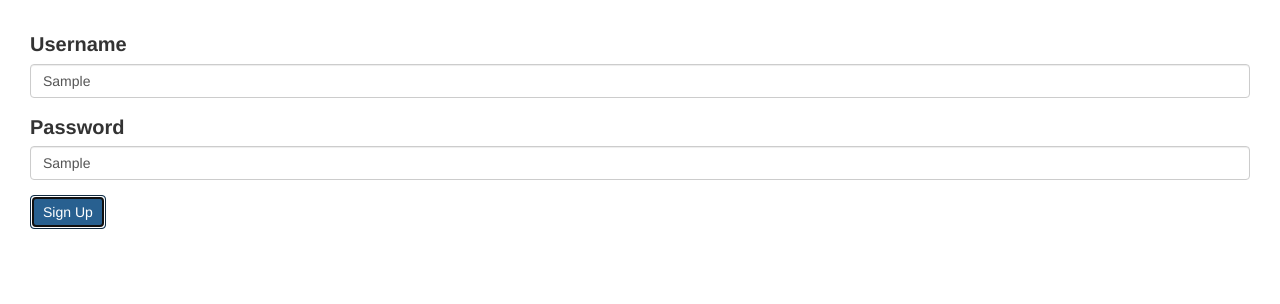
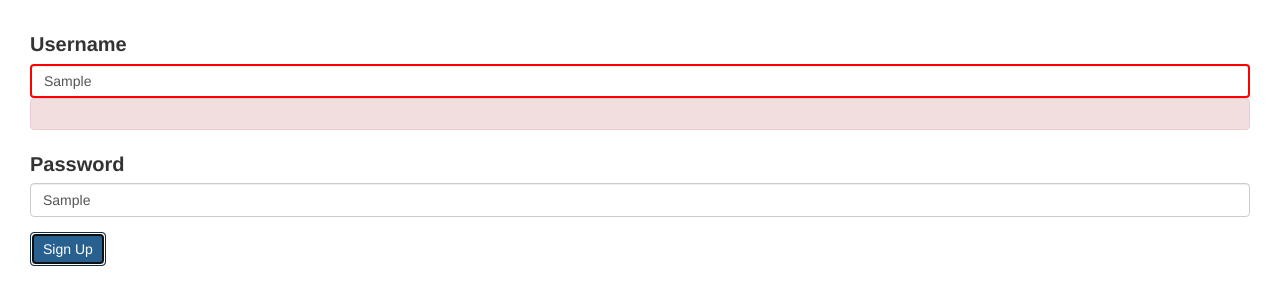
Before and after one commit to corsantic/AngularTraining, an Angular app: page / in a window 1280 px wide. Both pictures are taken after typing "Sample", "Sample" into the empty fields and a click on the button "Sign Up". Shown: the top 304 px of the page. Built offline with nearby package versions, Linux system fonts and the light colour scheme.

Commit message:
async validate but not working right now

```diff
--- a/src/app/signup-form/signup-form.component.html
+++ b/src/app/signup-form/signup-form.component.html
@@ -6,13 +6,16 @@
             id="username"
             type="text"
             class="form-control">
-            <div *ngIf="username.touched && username.invalid"
-             class="alert alert-danger">
+            <div *ngIf="username.invalid && username.touched"
+            class="alert alert-danger">
                <div *ngIf="username.errors.required">
                     Username is required
                 </div>
                <div *ngIf="username.errors.cannotContainSpace">
                     Username cannot contain space.
+                </div>
+               <div *ngIf="username.errors.shouldBeUnique">
+                    Username should be unique.
                 </div>
              <div *ngIf="username.errors.minlength">
                  Username should be min {{username.errors.minlength.requiredLength}} chararacters
--- a/src/app/signup-form/signup-form.component.ts
+++ b/src/app/signup-form/signup-form.component.ts
@@ -11,7 +11,8 @@ export class SignupFormComponent {
     username:new FormControl('',[
       Validators.required,
       Validators.minLength(3),
-      UsernameValidators.cannotContainSpace
+      UsernameValidators.cannotContainSpace,
+      UsernameValidators.shouldBeUnique
 
     ]),
     password:new FormControl('',Validators.required)
--- a/src/app/signup-form/username.validators.ts
+++ b/src/app/signup-form/username.validators.ts
@@ -8,10 +8,25 @@ export class UsernameValidators {
     static cannotContainSpace(control: AbstractControl): ValidationErrors | null {
 
         if ((control.value as string).indexOf(' ') >= 0) {
-            return { cannotContainSpace:true };
+            return { cannotContainSpace: true };
         }
         return null;
 
     }
+    static shouldBeUnique(control: AbstractControl): Promise<ValidationErrors | null> {
+
+        return new Promise((resolve, reject) => {
+            setTimeout(() => {
+                if (control.value === 'furkan')
+                    resolve({ shouldBeUnique: true });
+                else
+                        resolve(null);
+
+            }, 1000);
+        });
+
+
+
+    }
 
 }
```
